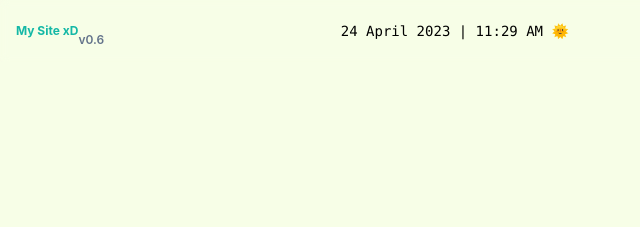
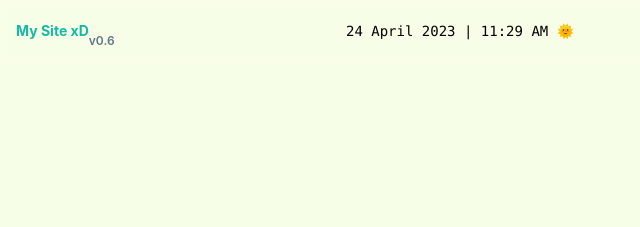
Before and after one commit to christ31/christ31.github.io, a website: page index.html in a window 1280 px wide. Shown: the top 227 px of the page, 0-640 px from the left. Drawn offline with Linux system fonts and the light colour scheme.

Commit message:
v0.6 Hotfix 2 - Fix wrong font size used in navbar

```diff
--- a/index.html
+++ b/index.html
@@ -33,7 +33,7 @@
     <div class="container">
       <div class="relative flex items-center justify-between flex-row">
         <div class="pl-4 inline-flex">
-          <a href="#home" class="py-2 font-bold text-[12px] md:text-md text-primary block ">My Site xD</a>
+          <a href="#home" class="py-2 font-bold text-[12px] md:text-sm text-primary block ">My Site xD</a>
           <p class="text-secondary font-semibold text-[10px] md:text-xs place-self-end">v0.6</p>
         </div>
 
```
Also changed, not shown: dist/output.css.
